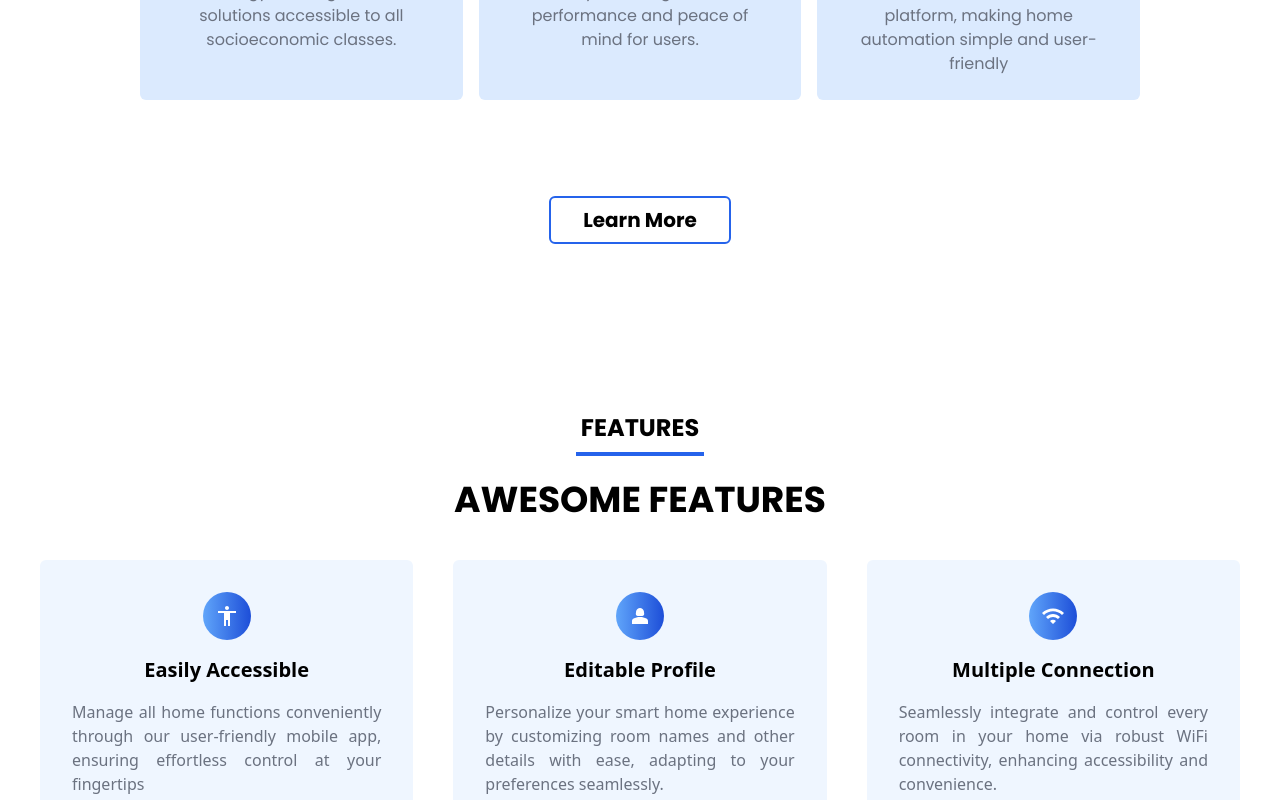
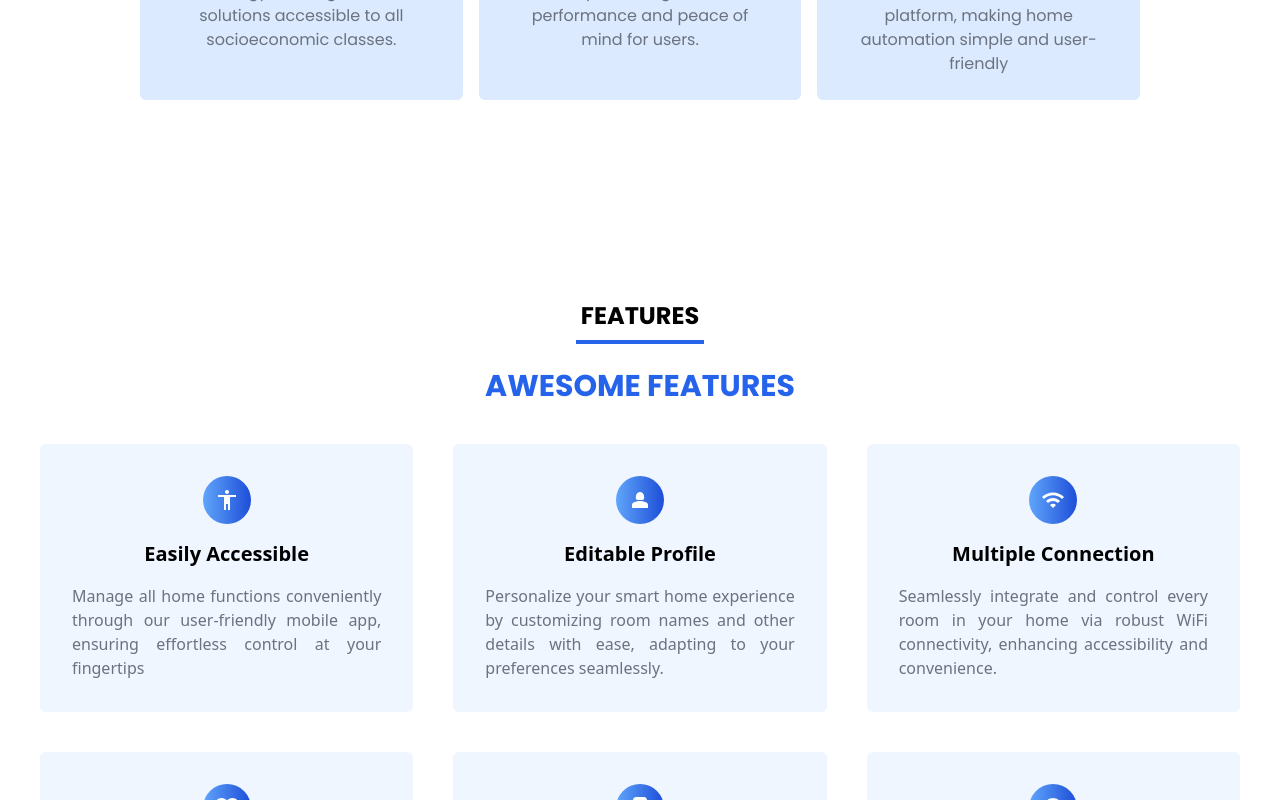
Before and after one commit to HomiesTech/Website, a React (Vite) app: page / in a window 1280 px wide. Shown: the part 1400-2200 px from the top of the page. Built offline with nearby package versions, Linux system fonts and the light colour scheme.

Commit message:
about alignment

```diff
--- a/src/pages/About.jsx
+++ b/src/pages/About.jsx
@@ -64,15 +64,6 @@ const About = () => {
           </p>
         </div>
       </div>
-
-      <div className="flex justify-center pt-12 md:pt-16 px-4 md:px-8">
-        <button
-          className="border-2 font-poppins text-xl font-bold px-8 py-2 border-blue-600 text-black text-center rounded-md"
-          onClick={handleContent}
-        >
-          Learn More
-        </button>
-      </div>
     </section>
   );
 };
--- a/src/pages/Features.jsx
+++ b/src/pages/Features.jsx
@@ -19,7 +19,7 @@ export default function Features() {
           Features
         </h1>
         <hr className="border-blue-600 border-2 w-32 mx-auto mt-2 mb-6" />
-        <h1 className="text-4xl text-black text-center font-bold uppercase font-poppins">
+        <h1 className="text-3xl text-blue-600 text-center font-bold uppercase font-poppins">
           Awesome Features
         </h1>
       </div>
```
